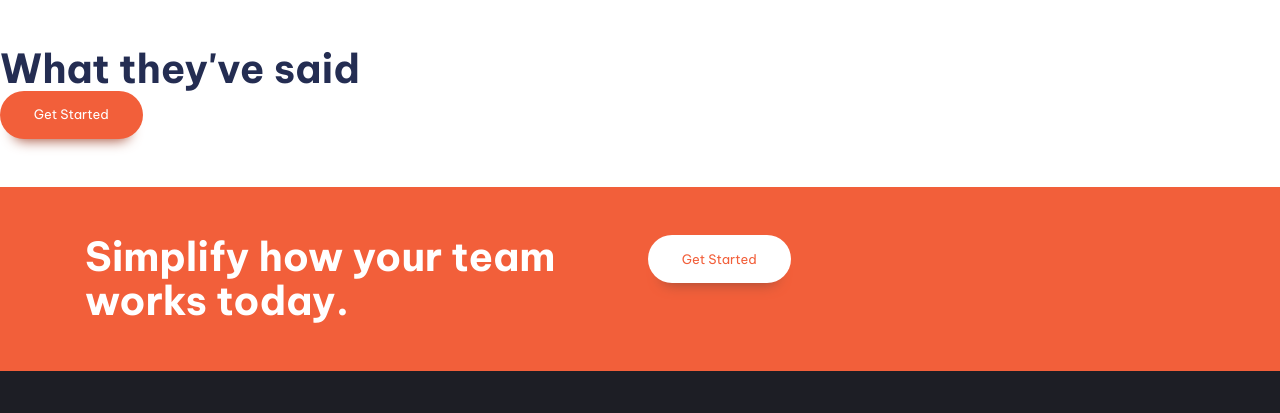
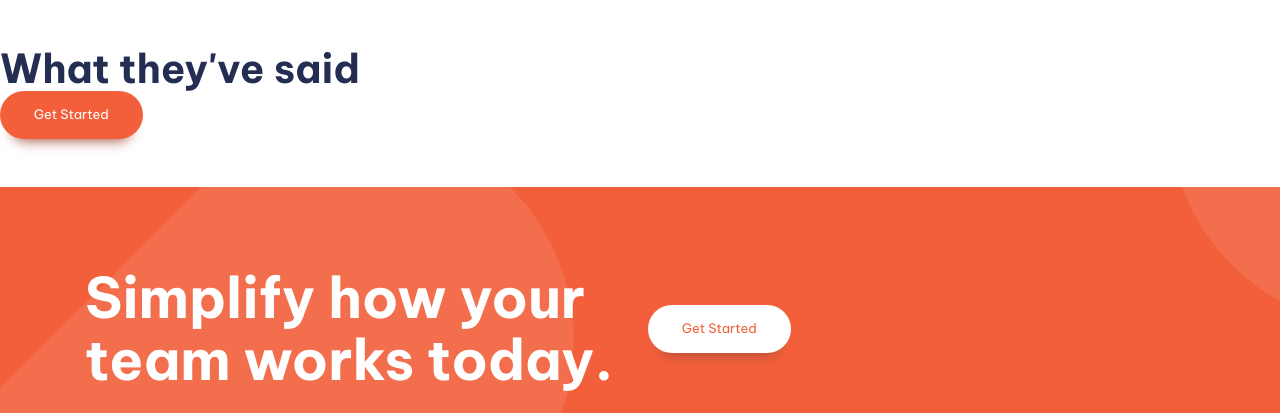
Before and after one commit to nbailey939/Manage, a plain HTML site: page index.html in a window 1280 px wide. Shown: the part 1379-1792 px from the top of the page. Drawn offline with Linux system fonts and the light colour scheme.

Commit message:
lower section changes and background images added

```diff
--- a/index.html
+++ b/index.html
@@ -16,7 +16,7 @@
       href="https://fonts.googleapis.com/css2?family=Be+Vietnam+Pro:ital,wght@0,100;0,200;0,300;0,400;0,500;0,600;0,700;1,100;1,300;1,400;1,500;1,600&display=swap"
       rel="stylesheet"
     />
-    <title>Manage</title>
+    <title>manage</title>
   </head>
   <body>
     <header class="primary-header">
@@ -140,15 +140,15 @@
         <h2 class="fs-secondary-heading fw-bold">What they've said</h2>
         <button class="button">Get Started</button>
       </section>
-      <section class="cta bg-accent-400 text-neutral-100 padding-block-700">
+      <section class="cta bg-accent-400 text-neutral-100 padding-block-900">
         <div class="container">
-          <div class="even-columns">
+          <div class="even-columns vertical-align-center">
             <div class="flow">
-              <p class="fs-secondary-heading fw-bold">
+              <p class="fs-primary-heading fw-bold">
                 Simplify how your team works today.
               </p>
             </div>
-            <div>
+            <div class="justify-self-end-md">
               <button class="button" data-type="inverted">Get Started</button>
             </div>
           </div>
--- a/styles.css
+++ b/styles.css
@@ -248,6 +248,31 @@ p[data-width='wide'] {
   }
 }
 
+/*-- Call To Action --*/
+.cta {
+  position: relative;
+  isolation: isolate;
+  text-align: center;
+}
+
+@media (min-width: 50em) {
+  .cta {
+    text-align: left;
+  }
+}
+
+.cta::before {
+  content: '';
+  position: absolute;
+  z-index: -1;
+  inset: 0;
+  background-image: url('./images/bg-tablet-pattern.svg'),
+    url('./images/bg-tablet-pattern.svg');
+  background-repeat: no-repeat;
+  background-position: -15rem -4rem, 73rem -42rem;
+  opacity: 0.1;
+}
+
 /*-- Utility Classes --*/
 .visually-hidden {
   position: absolute;
@@ -355,10 +380,6 @@ p[data-width='wide'] {
   margin-inline: auto;
 }
 
-.flow > * + * {
-  margin-top: var(--flow-spacer, 3.2em);
-}
-
 .even-columns {
   display: grid;
   gap: 1rem;
@@ -370,3 +391,21 @@ p[data-width='wide'] {
     grid-auto-columns: 1fr;
   }
 }
+
+.vertical-align-center {
+  align-items: center;
+}
+
+.justify-self-end {
+  justify-self: end;
+}
+
+@media (min-width: 50em) {
+  .justify-self-end-md {
+    align-items: center;
+  }
+}
+
+.flow > * + * {
+  margin-top: var(--flow-spacer, 3.2em);
+}
```
